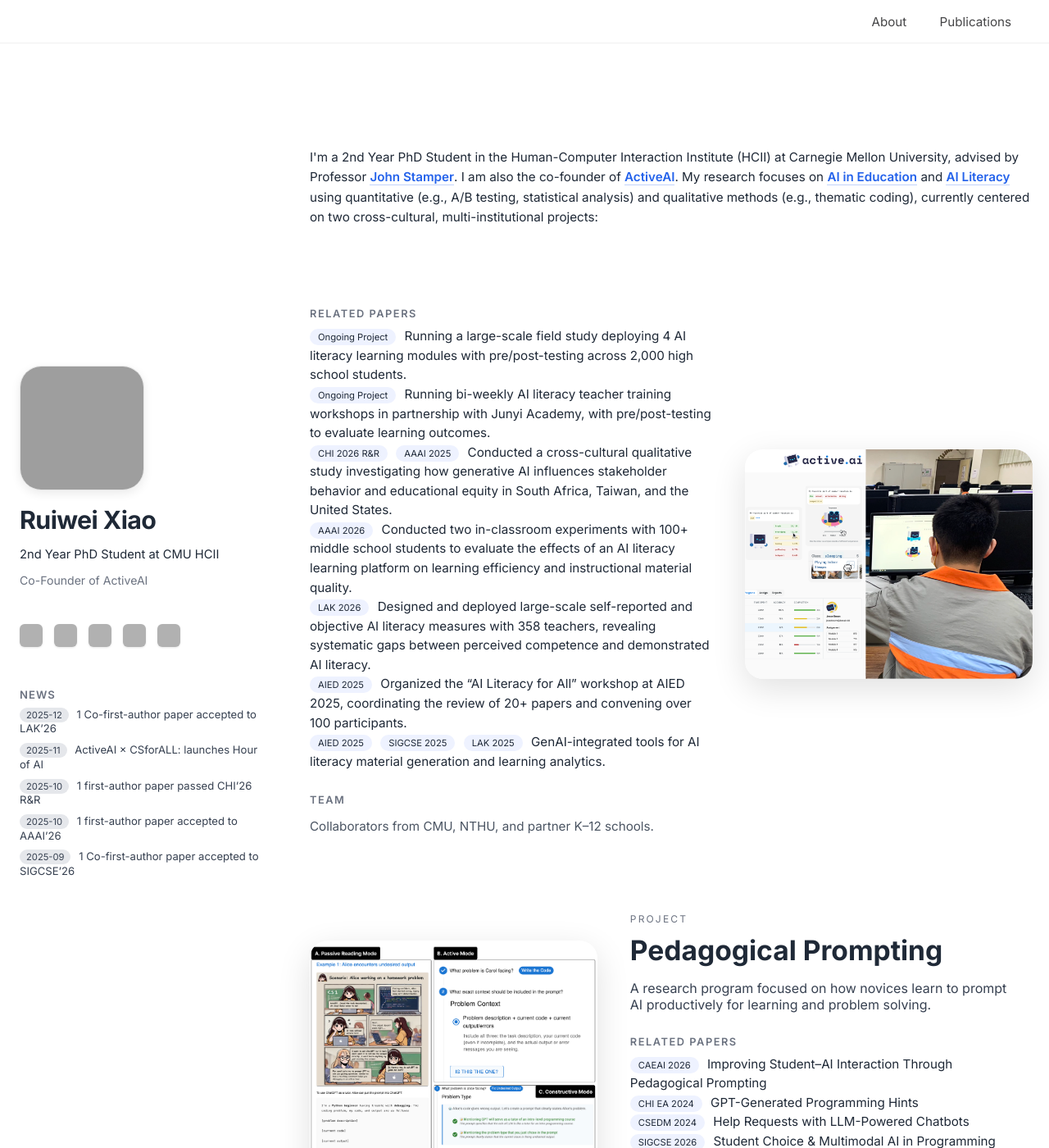
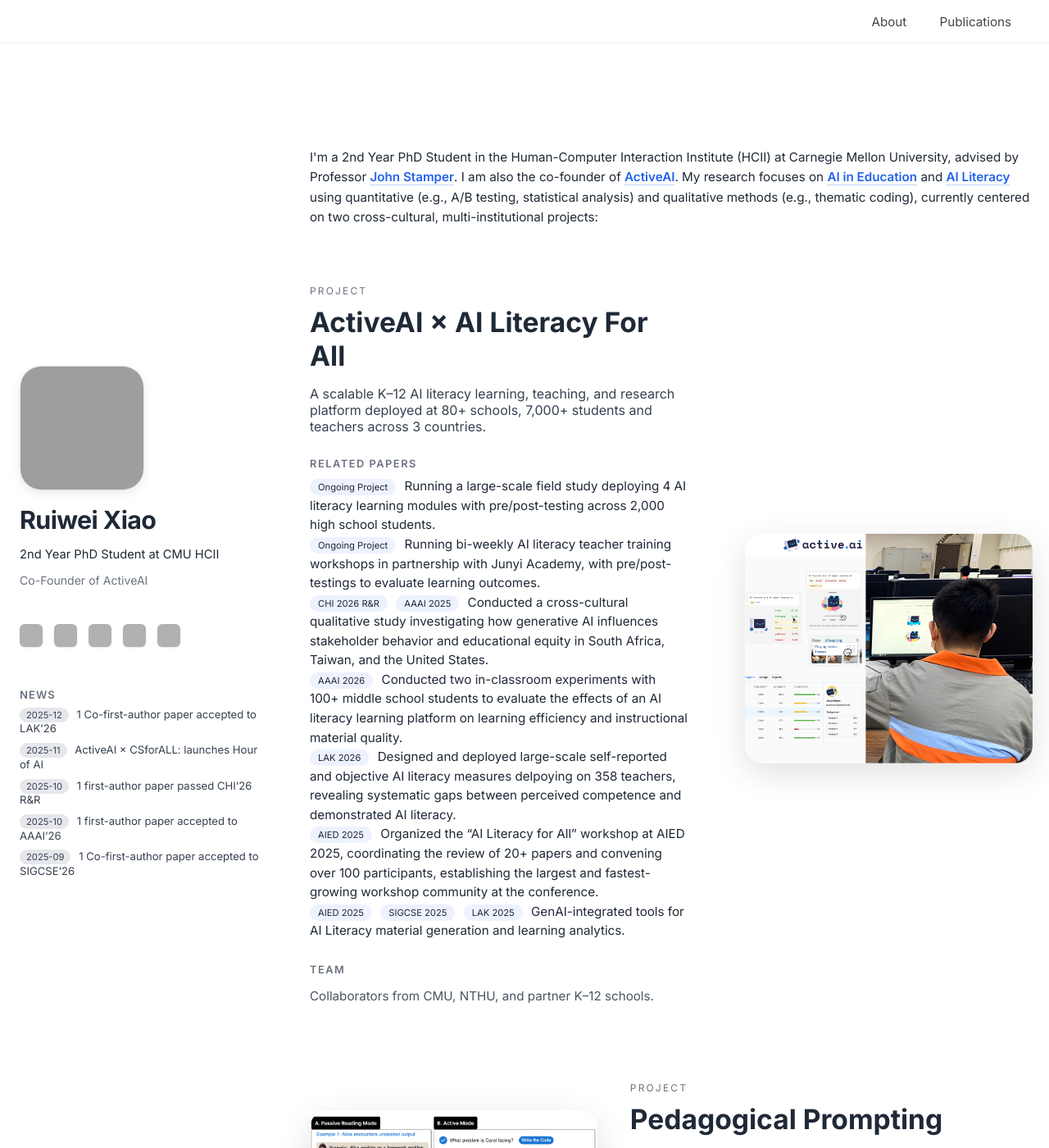
Before and after one commit to ruiwei-xiao/ruiwei-xiao.github.io, a Jekyll site: the page built from index.md, in a window 1280 px wide and 1400 px high. Shown: the whole window at 82% size. Built offline with Jekyll 4.4.1, drawn with Linux system fonts in a browser that asks for light colours; grey boxes are pictures that could not be loaded.

Commit message:
Update index.md

```diff
--- a/index.md
+++ b/index.md
@@ -21,22 +21,30 @@
 
 <section id="activeai" class="project-hero">
 
-  <div class="project-content">
+  <div class="hero-content">
+    <div class="project-label">PROJECT</div>
+
+    <h1 class="project-title">ActiveAI × AI Literacy For All</h1>
+
+    <p class="project-desc">
+      A scalable K–12 AI literacy learning, teaching, and research platform deployed at 80+ schools, 7,000+ students and teachers across 3 countries.
+    </p>
+
     <div class="project-section-title">Related Papers</div>
     <div class="related-papers">
       <span class="paper-pill">Ongoing Project</span> Running a large-scale field study deploying 4 AI literacy learning modules with pre/post-testing across 2,000 high school students.
       <br>
-      <span class="paper-pill">Ongoing Project</span> Running bi-weekly AI literacy teacher training workshops in partnership with Junyi Academy, with pre/post-testing to evaluate learning outcomes.
+      <span class="paper-pill">Ongoing Project</span> Running bi-weekly AI literacy teacher training workshops in partnership with Junyi Academy, with pre/post-testings to evaluate learning outcomes.
       <br>
       <span class="paper-pill">CHI 2026 R&R</span> <span class="paper-pill">AAAI 2025</span> Conducted a cross-cultural qualitative study investigating how generative AI influences stakeholder behavior and educational equity in South Africa, Taiwan, and the United States.
       <br>
       <span class="paper-pill">AAAI 2026</span> Conducted two in-classroom experiments with 100+ middle school students to evaluate the effects of an AI literacy learning platform on learning efficiency and instructional material quality.
       <br>
-      <span class="paper-pill">LAK 2026</span> Designed and deployed large-scale self-reported and objective AI literacy measures with 358 teachers, revealing systematic gaps between perceived competence and demonstrated AI literacy.
+      <span class="paper-pill">LAK 2026</span> Designed and deployed large-scale self-reported and objective AI literacy measures delpoying on 358 teachers, revealing systematic gaps between perceived competence and demonstrated AI literacy.
       <br>
-      <span class="paper-pill">AIED 2025</span> Organized the “AI Literacy for All” workshop at AIED 2025, coordinating the review of 20+ papers and convening over 100 participants.
+      <span class="paper-pill">AIED 2025</span> Organized the “AI Literacy for All” workshop at AIED 2025, coordinating the review of 20+ papers and convening over 100 participants, establishing the largest and fastest-growing workshop community at the conference.
       <br>
-      <span class="paper-pill">AIED 2025</span> <span class="paper-pill">SIGCSE 2025</span> <span class="paper-pill">LAK 2025</span> GenAI-integrated tools for AI literacy material generation and learning analytics.
+      <span class="paper-pill">AIED 2025</span> <span class="paper-pill">SIGCSE 2025</span> <span class="paper-pill">LAK 2025</span> GenAI-integrated tools for AI Literacy material generation and learning analytics.
     </div>
 
     <div class="project-section-title">Team</div>
```
